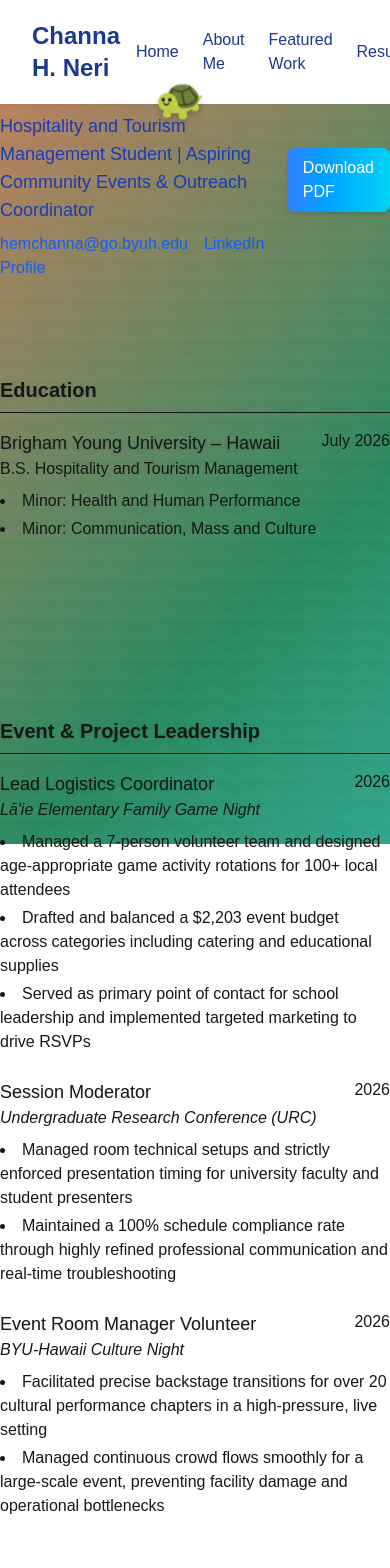
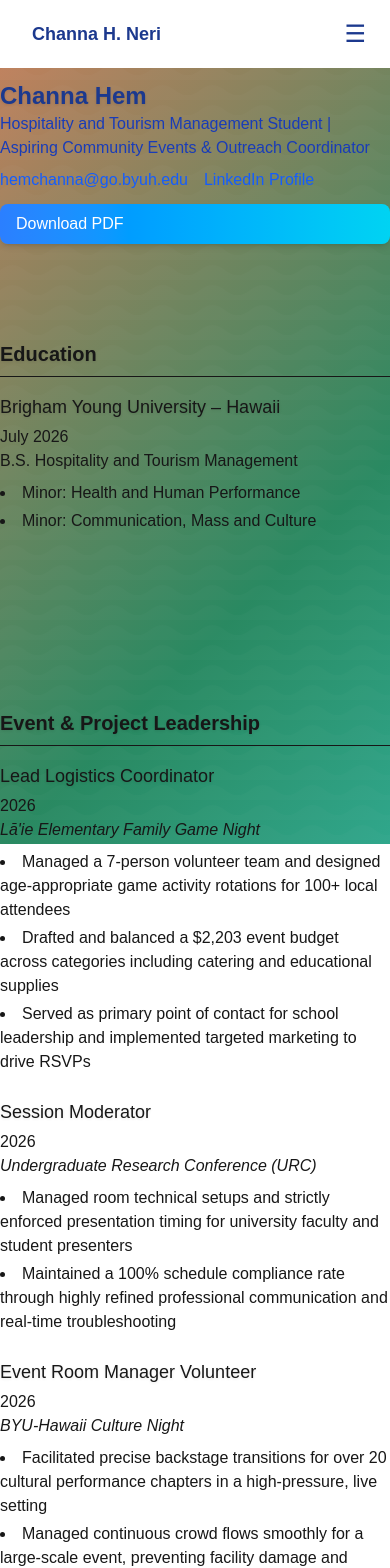
Before and after one commit to TNeri1/channa-website, a Next.js app: page /resume in a window 390 px wide. Shown: the top 1568 px of the page. Built offline with nearby package versions, Linux system fonts and the light colour scheme.

Commit message:
Improve iPhone/mobile responsiveness for nav and layout

```diff
--- a/src/app/globals.css
+++ b/src/app/globals.css
@@ -319,6 +319,32 @@ body {
   position: relative;
 }
 
+@media (max-width: 768px) {
+  .social-icons {
+    top: auto;
+    bottom: 16px;
+    right: 50%;
+    transform: translateX(50%);
+    flex-direction: row;
+    gap: 10px;
+  }
+
+  .social-icon {
+    width: 36px;
+    height: 36px;
+  }
+
+  .hibiscus-icon {
+    font-size: 1.5rem;
+    margin-left: 0.4rem;
+    margin-right: 0.4rem;
+  }
+
+  .wave-link:after {
+    bottom: -1px;
+  }
+}
+
 /* Hibiscus flower animation */
 .hibiscus-icon {
   display: inline-block;
--- a/src/app/page.tsx
+++ b/src/app/page.tsx
@@ -40,15 +40,15 @@ export default function Home() {
 
       {/* Hero Section */}
       <section id="home" className="min-h-screen flex flex-col items-center justify-center gap-8 py-4">
-        <div className="content-fade-in rounded-xl shadow-lg p-8 max-w-4xl w-full mx-auto mt-8 bg-white bg-opacity-80">
+        <div className="content-fade-in rounded-xl shadow-lg p-4 sm:p-8 max-w-4xl w-full mx-auto mt-4 sm:mt-8 bg-white bg-opacity-80">
           <div className="flex flex-col items-center">
-            <div className="text-center mb-8">
-              <h1 className="text-5xl font-bold mb-2 text-blue-900 flex items-center justify-center">
+            <div className="text-center mb-6 sm:mb-8">
+              <h1 className="text-3xl sm:text-5xl font-bold mb-2 text-blue-900 flex flex-wrap items-center justify-center leading-tight">
                 <span className="hibiscus-icon mr-4" aria-hidden="true">🌺</span>
                 Aloha, I&apos;m Channa H. Neri
                 <span className="hibiscus-icon ml-4" aria-hidden="true">🌺</span>
               </h1>
-              <p className="text-lg text-blue-800 italic">Hospitality and Tourism Management Student</p>
+              <p className="text-base sm:text-lg text-blue-800 italic">Hospitality and Tourism Management Student</p>
             </div>
 
             {/* Use the ProfileImage component */}
--- a/src/app/resume/page.tsx
+++ b/src/app/resume/page.tsx
@@ -3,10 +3,10 @@ export default function Resume() {
     <div className="max-w-4xl mx-auto">
       {/* <h1 className="text-3xl font-bold mb-6 text-blue-900">Resume</h1> */}
 
-      <div className="mb-8 flex justify-between items-center">
+      <div className="mb-8 flex flex-col sm:flex-row sm:justify-between sm:items-start gap-3">
         <div>
           <h2 className="text-2xl font-bold text-blue-900">Channa Hem</h2>
-          <p className="text-lg text-blue-800">Hospitality and Tourism Management Student | Aspiring Community Events & Outreach Coordinator</p>
+          <p className="text-base sm:text-lg text-blue-800">Hospitality and Tourism Management Student | Aspiring Community Events & Outreach Coordinator</p>
           <div className="mt-2">
             <a href="mailto:hemchanna@go.byuh.edu" className="text-blue-600 hover:underline mr-4">
               hemchanna@go.byuh.edu
@@ -29,7 +29,7 @@ export default function Resume() {
         <h3 className="text-xl font-semibold border-b pb-2 mb-4">Education</h3>
 
         <div className="mb-4">
-          <div className="flex justify-between">
+          <div className="flex flex-col sm:flex-row sm:justify-between gap-1">
             <h4 className="text-lg font-medium">Brigham Young University – Hawaii</h4>
             <p>July 2026</p>
           </div>
@@ -45,7 +45,7 @@ export default function Resume() {
         <h3 className="text-xl font-semibold border-b pb-2 mb-4">Event & Project Leadership</h3>
 
         <div className="mb-6">
-          <div className="flex justify-between">
+          <div className="flex flex-col sm:flex-row sm:justify-between gap-1">
             <h4 className="text-lg font-medium">Lead Logistics Coordinator</h4>
             <p>2026</p>
           </div>
@@ -58,7 +58,7 @@ export default function Resume() {
         </div>
 
         <div className="mb-6">
-          <div className="flex justify-between">
+          <div className="flex flex-col sm:flex-row sm:justify-between gap-1">
             <h4 className="text-lg font-medium">Session Moderator</h4>
             <p>2026</p>
           </div>
@@ -70,7 +70,7 @@ export default function Resume() {
         </div>
 
         <div className="mb-6">
-          <div className="flex justify-between">
+          <div className="flex flex-col sm:flex-row sm:justify-between gap-1">
             <h4 className="text-lg font-medium">Event Room Manager Volunteer</h4>
             <p>2026</p>
           </div>
@@ -86,7 +86,7 @@ export default function Resume() {
         <h3 className="text-xl font-semibold border-b pb-2 mb-4">Work Experience</h3>
 
         <div className="mb-6">
-          <div className="flex justify-between">
+          <div className="flex flex-col sm:flex-row sm:justify-between gap-1">
             <h4 className="text-lg font-medium">Kitched Support Apprenticeship</h4>
             <p> Apr 2025 – Present</p>
           </div>
@@ -98,7 +98,7 @@ export default function Resume() {
         </div>
 
         <div className="mb-6">
-          <div className="flex justify-between">
+          <div className="flex flex-col sm:flex-row sm:justify-between gap-1">
             <h4 className="text-lg font-medium">Property Service Specialist</h4>
             <p>Sept 2024 – Apr 2025</p>
           </div>
@@ -110,7 +110,7 @@ export default function Resume() {
         </div>
 
         <div className="mb-6">
-          <div className="flex justify-between">
+          <div className="flex flex-col sm:flex-row sm:justify-between gap-1">
             <h4 className="text-lg font-medium">Single Student Housing Resident Advisor/Mentor</h4>
             <p>Oct 2023 – Sept 2024</p>
           </div>
--- a/src/components/BodyContent.tsx
+++ b/src/components/BodyContent.tsx
@@ -9,6 +9,7 @@ import Footer from './Footer';
 
 export default function BodyContent({ children }: { children: ReactNode }) {
   const [scrolled, setScrolled] = useState(false);
+  const [mobileMenuOpen, setMobileMenuOpen] = useState(false);
 
   // Enable smooth scrolling
   useEffect(() => {
@@ -60,12 +61,23 @@ export default function BodyContent({ children }: { children: ReactNode }) {
         <div className="max-w-6xl mx-auto px-4 py-3 flex justify-between items-center relative">
           <Link href="#home">
             <div className="logo-container relative cursor-pointer">
-              <div className="text-2xl font-bold text-blue-900 logo-text">
+              <div className="text-lg sm:text-2xl font-bold text-blue-900 logo-text">
                 Channa H. Neri
               </div>
             </div>
           </Link>
-          <nav className="flex items-center">
+
+          <button
+            type="button"
+            className="md:hidden inline-flex items-center justify-center rounded-md p-2 text-blue-900 hover:bg-blue-100"
+            aria-label="Toggle navigation menu"
+            aria-expanded={mobileMenuOpen}
+            onClick={() => setMobileMenuOpen((open) => !open)}
+          >
+            <span className="text-2xl leading-none">{mobileMenuOpen ? '×' : '☰'}</span>
+          </button>
+
+          <nav className="hidden md:flex items-center">
             <ul className="flex items-center space-x-6">
               <li className="flex items-center">
                 <Link href="#home" className="nav-link text-blue-900 wave-link py-1">Home</Link>
@@ -93,8 +105,45 @@ export default function BodyContent({ children }: { children: ReactNode }) {
               </li>
             </ul>
           </nav>
-          <TurtleAnimation />
+
+          <div className="hidden md:block">
+            <TurtleAnimation />
+          </div>
         </div>
+
+        {mobileMenuOpen && (
+          <div className="md:hidden border-t border-blue-100 bg-white/95 backdrop-blur-sm">
+            <nav className="max-w-6xl mx-auto px-4 py-3">
+              <ul className="flex flex-col gap-2">
+                <li>
+                  <Link href="#home" className="block nav-link text-blue-900 wave-link py-2" onClick={() => setMobileMenuOpen(false)}>Home</Link>
+                </li>
+                <li>
+                  <Link href="#about" className="block nav-link text-blue-900 wave-link py-2" onClick={() => setMobileMenuOpen(false)}>About Me</Link>
+                </li>
+                <li>
+                  <Link href="#featured-work" className="block nav-link text-blue-900 wave-link py-2" onClick={() => setMobileMenuOpen(false)}>Featured Work</Link>
+                </li>
+                <li>
+                  <Link href="#resume" className="block nav-link text-blue-900 wave-link py-2" onClick={() => setMobileMenuOpen(false)}>Resume</Link>
+                </li>
+                <li>
+                  <Link href="#htm-370" className="block nav-link text-blue-900 wave-link py-2" onClick={() => setMobileMenuOpen(false)}>HTM 370</Link>
+                </li>
+                <li>
+                  <a
+                    href="mailto:hemchanna@go.byuh.edu"
+                    className="inline-flex contact-button mt-1"
+                    aria-label="Contact me via email"
+                    onClick={() => setMobileMenuOpen(false)}
+                  >
+                    Contact Me
+                  </a>
+                </li>
+              </ul>
+            </nav>
+          </div>
+        )}
       </header>
 
       {/* Add padding to the top to account for the fixed header */}
```
